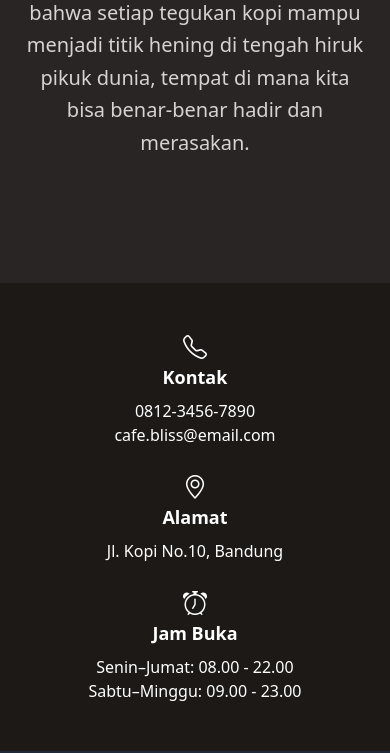
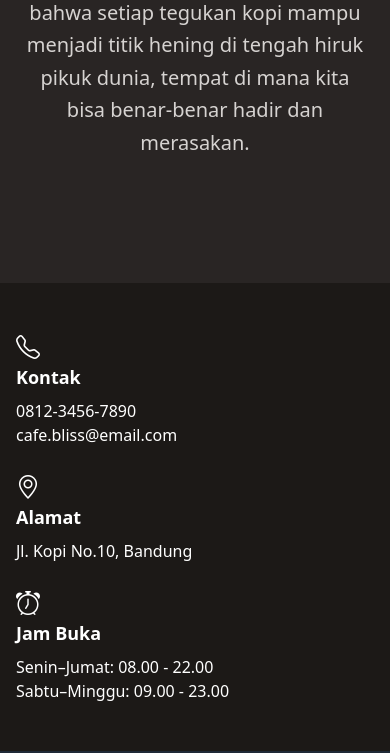
Before and after one commit to abdr-mgt21/belajar-html, a website: page about.html in a window 390 px wide. Shown: the part 1798-2551 px from the top of the page. Drawn offline with nearby package versions, Linux system fonts and the light colour scheme.

Commit message:
perubahan pertama

```diff
--- a/about.html
+++ b/about.html
@@ -89,7 +89,7 @@
 
   <!-- Kontak & Info -->
   <section class="py-12 px-4"  id="kontak">
-    <div class="max-w-4xl mx-auto grid md:grid-cols-3 gap-6 justify-items-center text-center">
+    <div class="max-w-4xl mx-auto grid md:grid-cols-3 gap-6 md:justify-items-center md:text-center">
       <div>
         <i class="bi bi-telephone text-white text-2xl"></i>
         <h3 class="font-bold text-lg mb-2">Kontak</h3>
```
Also changed, not shown: index.html (+1 -1 lines), menu.html (+1 -1 lines), promo.html (+1 -1 lines).
